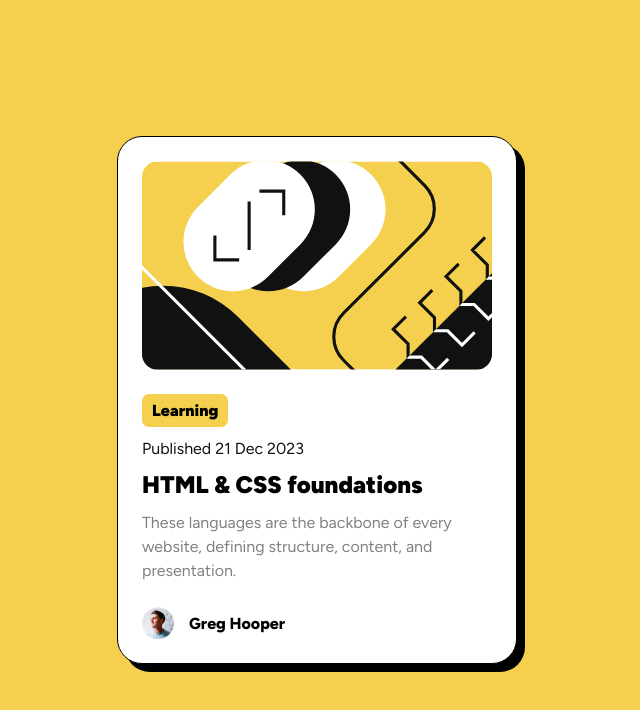
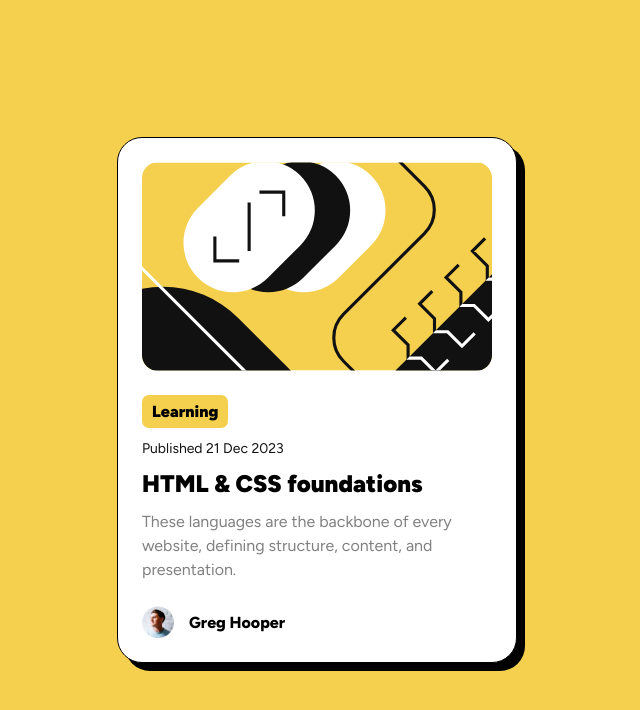
Before and after one commit to Kikino02/Blog-preview-challenge-3, a plain HTML site: page index.html in a window 1536 px wide. Shown: the whole page, without its empty margins (451-1091 px from the left). Drawn offline with Linux system fonts and the light colour scheme.

Commit message:
change fz

```diff
--- a/styles.scss
+++ b/styles.scss
@@ -129,7 +129,7 @@ body{
             }
 
             .main__subtitle{
-                font-size: $fz-paragraph;
+                font-size: 14px;
             }
 
             .main__title{
```
Also changed, not shown: styles.css, 1 other file.
